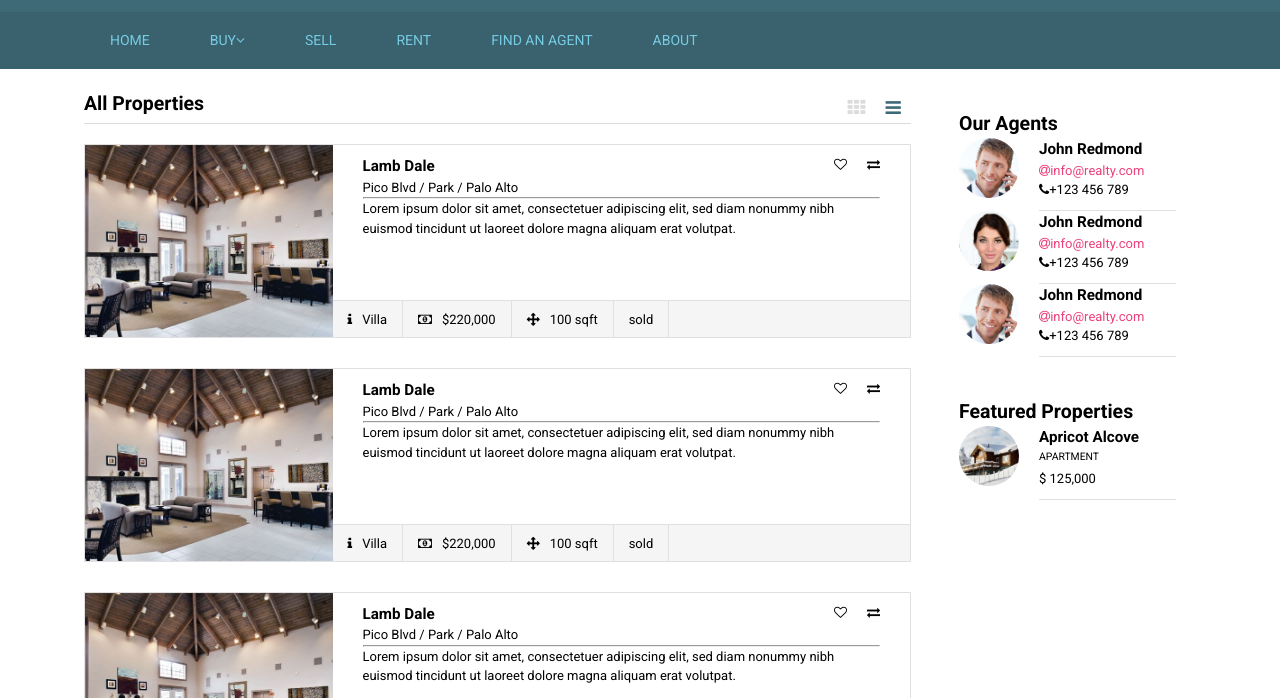
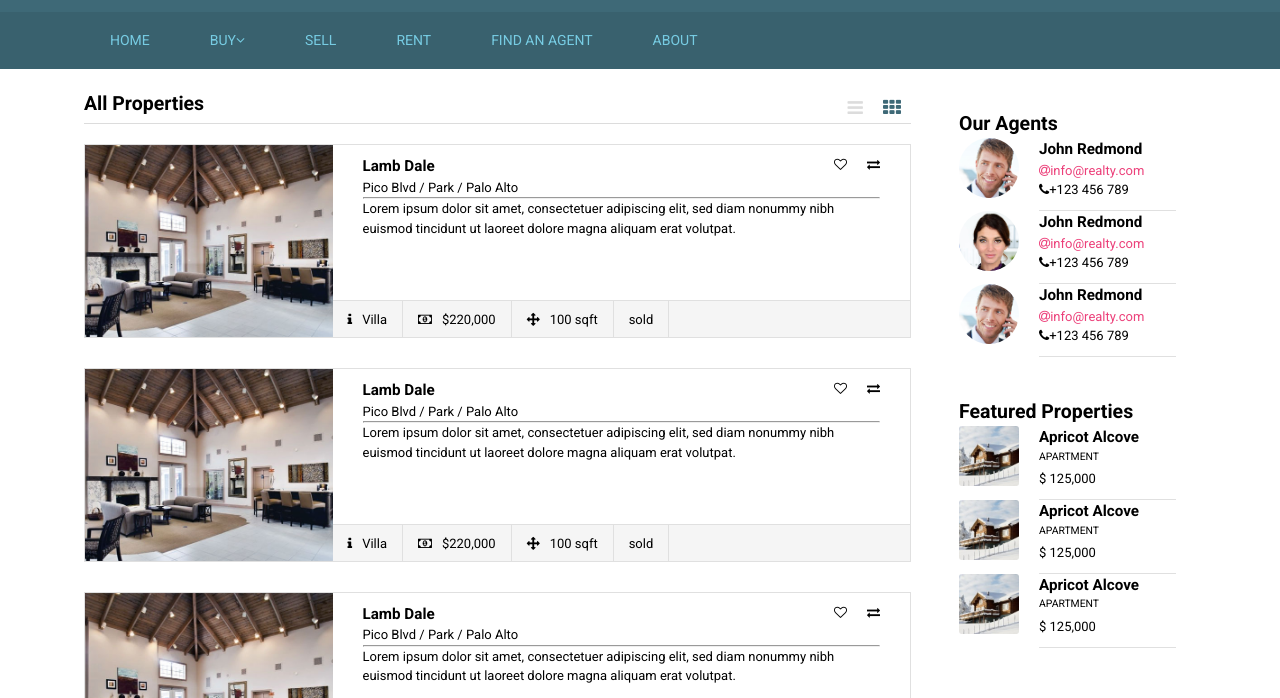
Before and after one commit to wickborlan/fe-training, a plain HTML site: page index.html in a window 1280 px wide. Shown: the part 102-800 px from the top of the page. Drawn offline with nearby package versions, Linux system fonts and the light colour scheme.

Commit message:
adjust listview

```diff
--- a/asset/css/style.scss
+++ b/asset/css/style.scss
@@ -334,21 +334,25 @@ div[role="main"] {
 
 	.ftbox-prop {
 		padding-bottom: 0; border-bottom: 0; margin-bottom: 0;
+
+      .ftboxprop-image {
+         border-radius: 50%;
+
+         &.square {
+            border-radius: 5%;
+         }
       }
 	}
 
-.sidebox .ftboxprop-image {
-	border-radius: 50%;
-}
-
-.sidebox .ftboxprop-info {
+   .ftboxprop-info {
       border-bottom: 1px solid #e0e0e0; margin-left: 80px; padding-bottom: 10px;
 
       .info-email {
          display: block; color: #ec407a;
       }
+   }
+}
 
-}
 
 .ftlogo {
    padding: 40px 0; background: #ccc;
@@ -520,6 +524,13 @@ div[role="main"] {
       width: 100%;
    }
 
+   #ctprop-listview .listinfo-note {
+      position: relative; width: 100%; height: auto;
+      ul > li {
+         width: 50%;
+      }
+   }
+
    /* Partner logo */
    .ftlogo .thumblogo {
       width: 100%; padding: 20px 0;
--- a/index.html
+++ b/index.html
@@ -118,8 +118,8 @@
 							<div class="contentprop-heading">
 								<h2>All Properties</h2>
 								<ul>
-									<li><a href="#ctprop-listview"><i class="fa fa-th"></i></a></li>
-									<li><a href="#ctprop-thumbview"><i class="fa fa-bars"></i></a></li>
+									<li><a href="#ctprop-listview"><i class="fa fa-bars"></i></a></li>
+									<li><a href="#ctprop-thumbview"><i class="fa fa-th"></i></a></li>
 								</ul>
 							</div><!-- end .contentprop-heading -->
 
@@ -546,7 +546,31 @@
 						<div class="sidebox">
 							<h2>Featured Properties</h2>
 							<div class="ftbox-prop">
-								<div class="ftboxprop-image">
+								<div class="ftboxprop-image square">
+									<span>
+										<img src="asset/img/listing_recent_3.jpg">
+									</span>
+								</div><!-- end ftboxprop-image -->
+								<div class="ftboxprop-info">
+									<h3>Apricot Alcove</h3>
+									<span class="info-cat">Apartment</span>
+									<span class="info-price">$ 125,000</span>
+								</div><!-- end ftboxprop-info -->
+							</div><!-- end .ftbox -->
+							<div class="ftbox-prop">
+								<div class="ftboxprop-image square">
+									<span>
+										<img src="asset/img/listing_recent_3.jpg">
+									</span>
+								</div><!-- end ftboxprop-image -->
+								<div class="ftboxprop-info">
+									<h3>Apricot Alcove</h3>
+									<span class="info-cat">Apartment</span>
+									<span class="info-price">$ 125,000</span>
+								</div><!-- end ftboxprop-info -->
+							</div><!-- end .ftbox -->
+							<div class="ftbox-prop">
+								<div class="ftboxprop-image square">
 									<span>
 										<img src="asset/img/listing_recent_3.jpg">
 									</span>
```
Also changed, not shown: asset/css/style.css. Lines whose indentation alone changed are shown as unchanged.
